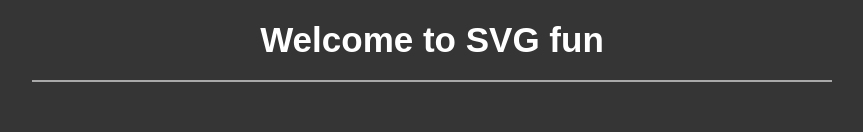
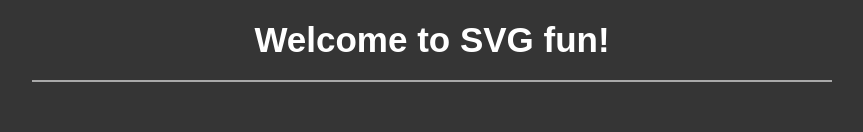
Before and after one commit to argonathmos/SVGfun, a plain HTML site: page index.html in a window 1280 px wide. Shown: the top 132 px of the page, without its empty margins (208-1071 px from the left). Drawn offline with Linux system fonts and the light colour scheme.

Commit message:
Update index.html

```diff
--- a/index.html
+++ b/index.html
@@ -14,7 +14,7 @@
   </head>
 
   <body>
-    <h1>Welcome to SVG fun</h1>
+    <h1>Welcome to SVG fun!</h1>
 
     <svg xmlns="http://www.w3.org/2000/svg"
          xmlns:xlink="http://www.w3.org/1999/xlink"
```
